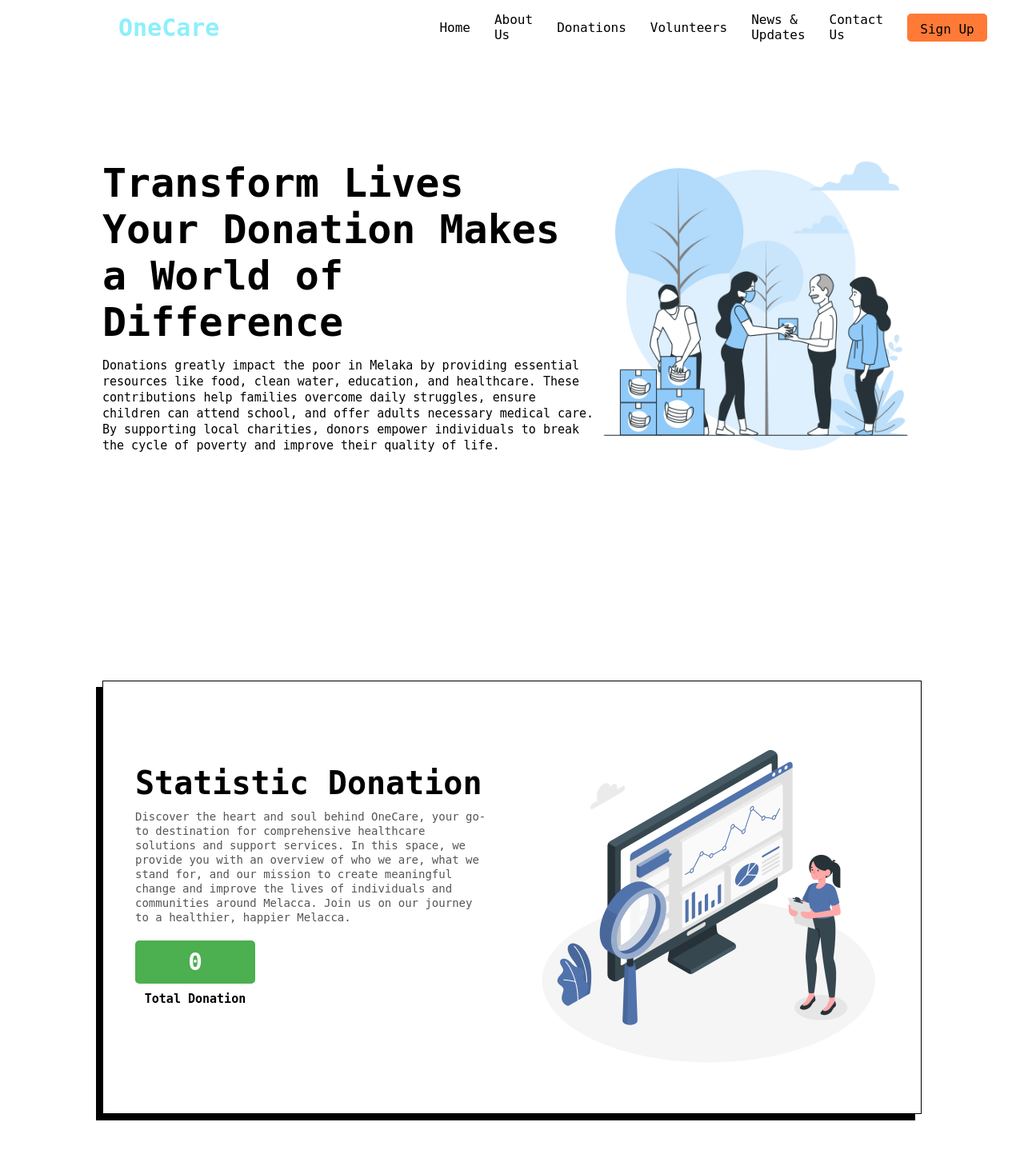
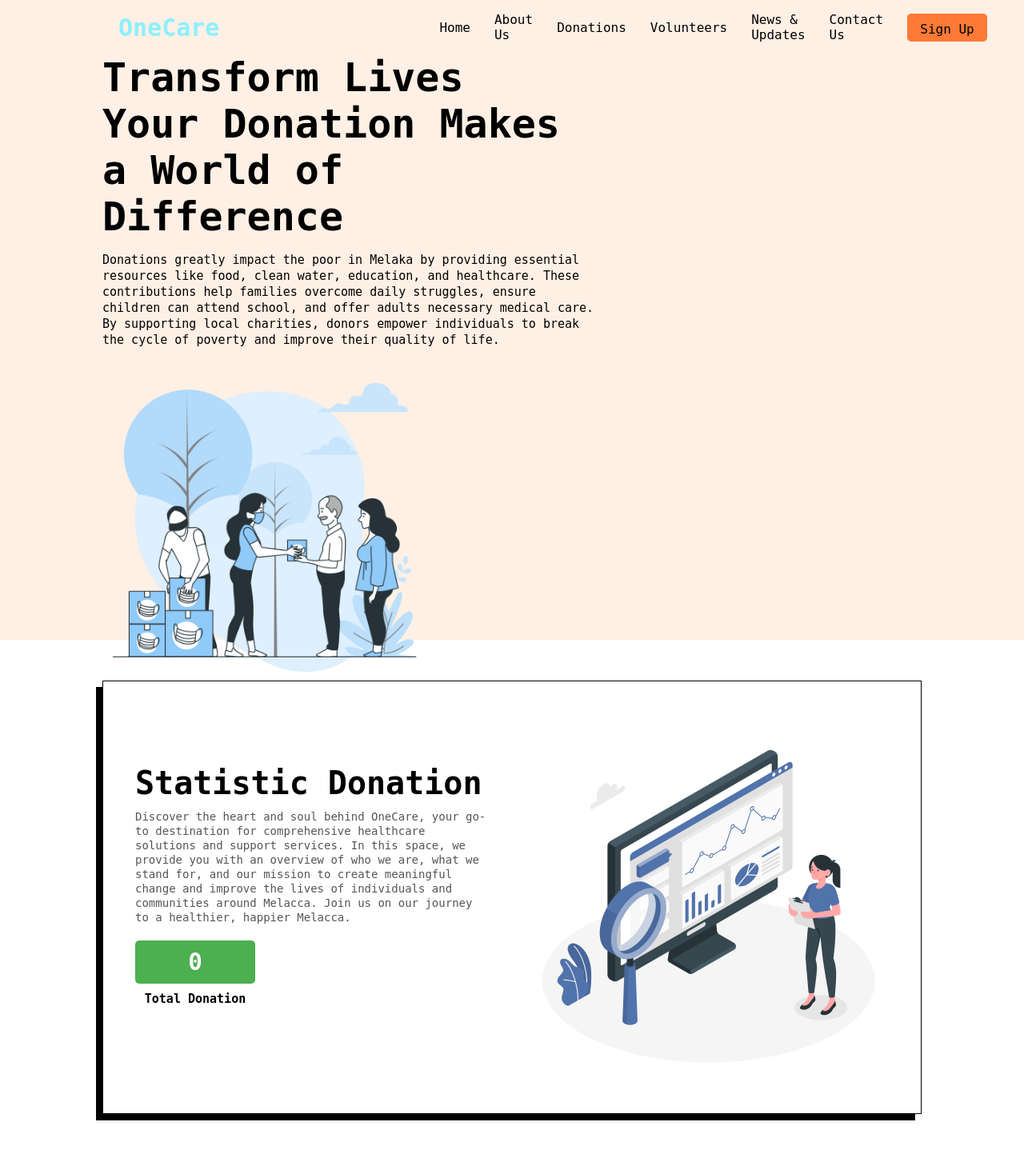
Before and after one commit to IamDanishImran/onecare, a PHP site: page /donor.php in a window 1280 px wide. Shown: the top 1443 px of the page at 80% size. Run offline with PHP 8.4, Linux system fonts and the light colour scheme; data that the repository does not hold is empty.

Commit message:
danish zakaria

```diff
--- a/CssFiles/donor.css
+++ b/CssFiles/donor.css
@@ -12,20 +12,7 @@
     height: 100vh;
     width: auto;
     padding: 0 10%;
-<<<<<<< HEAD
     background-color: #fff0e5;
-=======
-    background-color: #338354;
-}
-
-.intro-Content {
-  display: flex;
-  justify-content: center;
-  align-items: center;
-  margin-top: 90px;
-  opacity: 0;
-  animation: fadeInAnimation ease-in .2s forwards;
->>>>>>> 86ee0f4aa9b204dfb70a16ae0c171eede2b1d210
 }
 
 .intro  {
--- a/CssFiles/volunteer.css
+++ b/CssFiles/volunteer.css
@@ -2,7 +2,6 @@
     padding: 0;
     margin: 0;
     box-sizing: border-box;
-<<<<<<< HEAD
     font-family: monospace;
 }
 
@@ -204,9 +203,6 @@
 }
 
 .places ul {
-=======
-    text-decoration: none;
->>>>>>> 86ee0f4aa9b204dfb70a16ae0c171eede2b1d210
     list-style-type: none;
     font-family: monospace;
     scroll-behavior: smooth;
```
Also changed, not shown: CssFiles/newsroom.css (+4 -4 lines).
